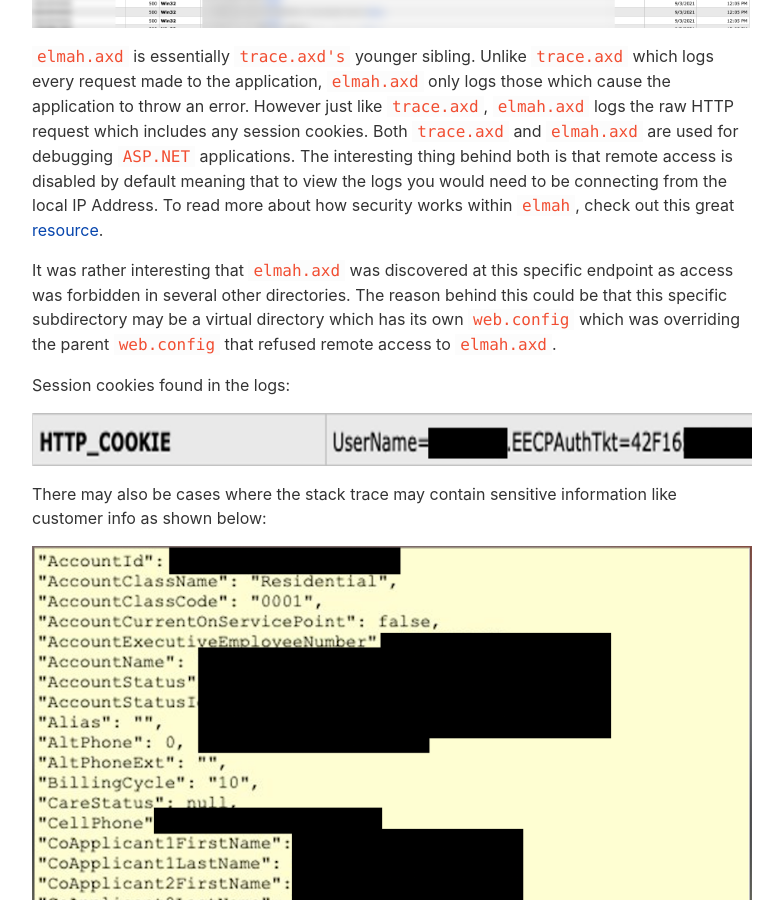
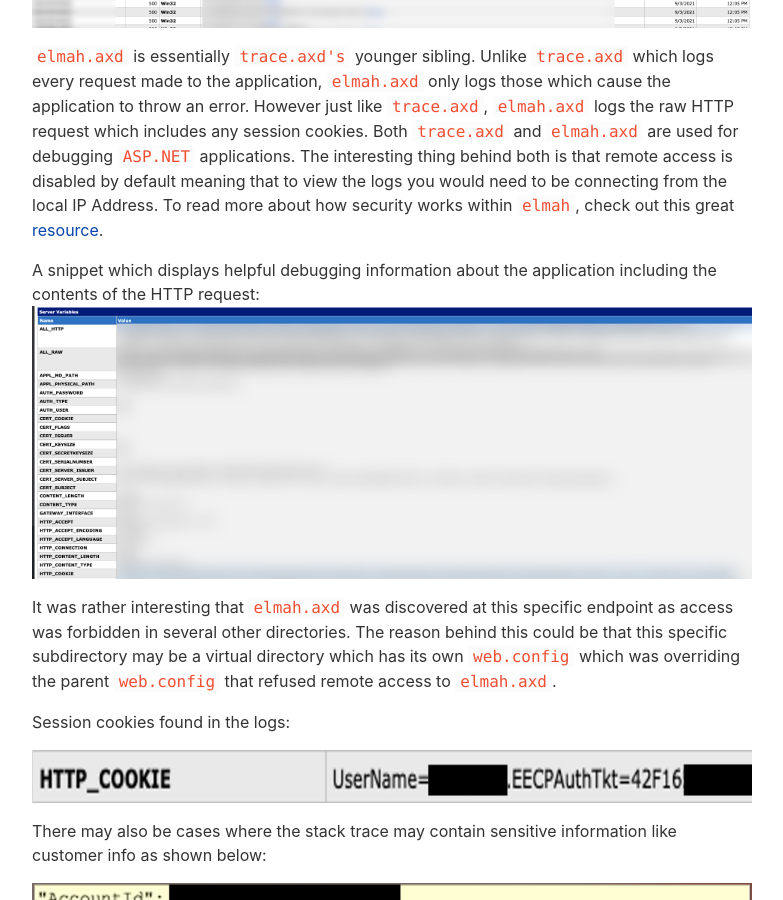
Before and after one commit to ingredous/ingredous.github.io, a Jekyll site: the page built from _posts/2021-09-01-in-progress.md, in a window 1280 px wide and 900 px high, scrolled down 6382 px. Shown: the whole window, without its empty margins (8-791 px from the left). Built offline with Jekyll 4.4.1, drawn with Linux system fonts in a browser that asks for light colours.

Commit message:
debugging

```diff
--- a/_posts/2021-09-01-in-progress.md
+++ b/_posts/2021-09-01-in-progress.md
@@ -106,6 +106,9 @@
 
 `elmah.axd` is essentially `trace.axd's` younger sibling. Unlike `trace.axd` which logs every request made to the application, `elmah.axd` only logs those which cause the application to throw an error. However just like `trace.axd`, `elmah.axd` logs the raw HTTP request which includes any session cookies. Both `trace.axd` and `elmah.axd` are used for debugging `ASP.NET` applications. The interesting thing behind both is that remote access is disabled by default meaning that to view the logs you would need to be connecting from the local IP Address. To read more about how security works within `elmah`, check out this great [resource](https://elmah.github.io/a/securing-error-log-pages/).
 
+A snippet which displays helpful debugging information about the application including the contents of the HTTP request:
+![Screenshot]({{ site.baseurl }}/images/posts/2020/eecp/debugging.png)
+
 It was rather interesting that `elmah.axd` was discovered at this specific endpoint as access was forbidden in several other directories. The reason behind this could be that this specific subdirectory may be a virtual directory which has its own `web.config` which was overriding the parent `web.config` that refused remote access to `elmah.axd`.
 
 Session cookies found in the logs:
```
Also changed, not shown: images/posts/2020/eecp/debugging.png (added).
